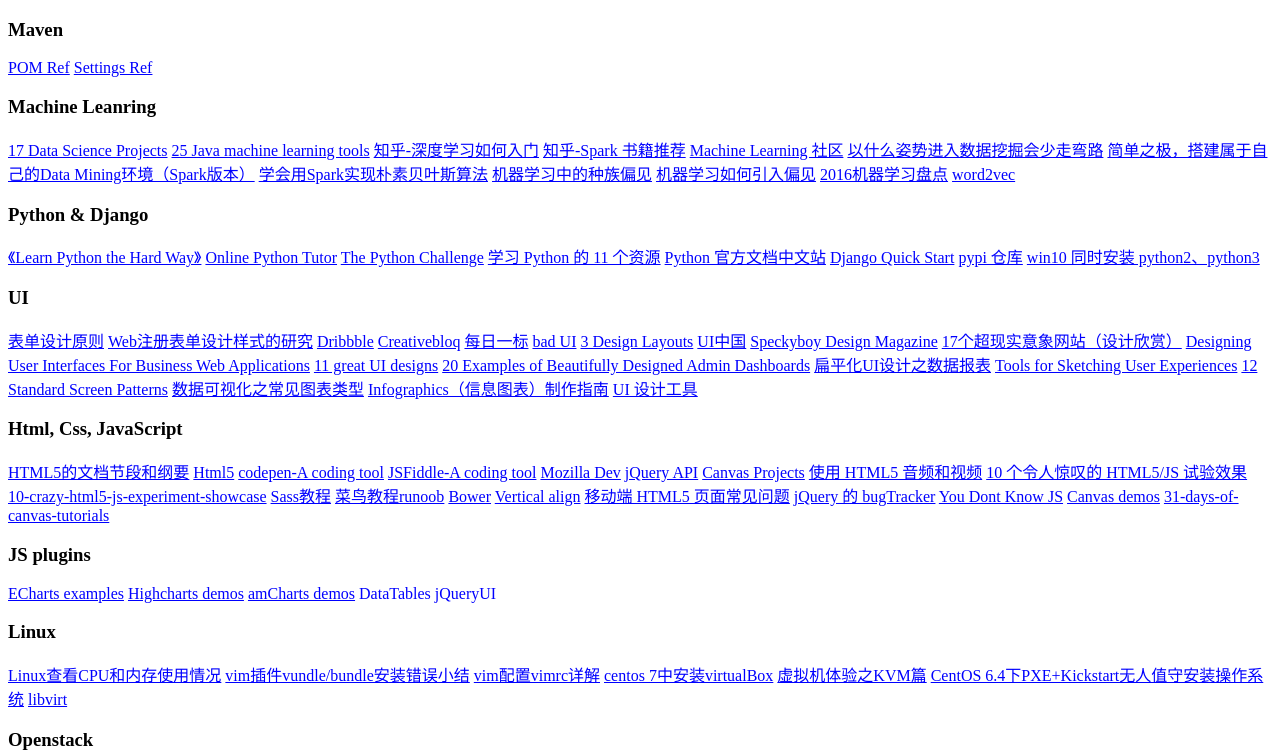
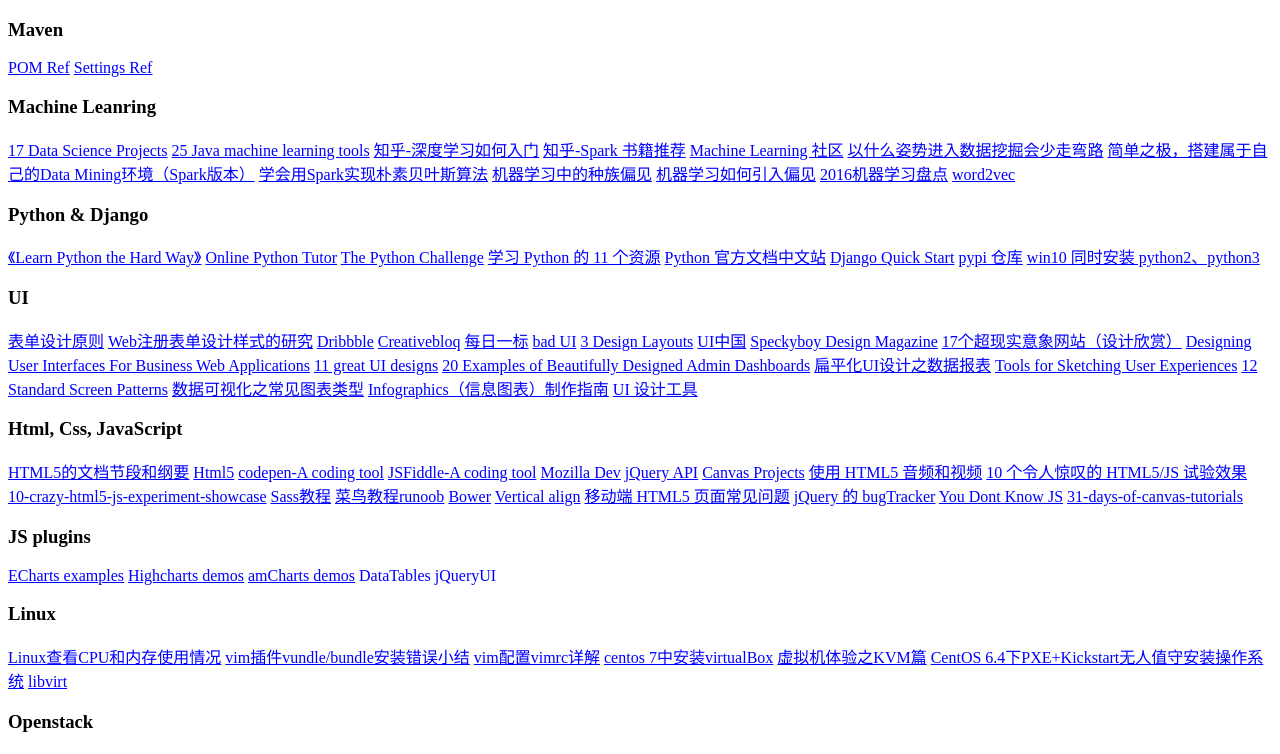
Before and after one commit to AquariusLiu/AquariusLiu.github.io, a plain HTML site: page TODO/urls.html in a window 1280 px wide. Shown: the top 754 px of the page. Drawn offline with Linux system fonts and the light colour scheme.

Commit message:
Add topic

```diff
--- a/TODO/urls.html
+++ b/TODO/urls.html
@@ -81,7 +81,6 @@
       <a href="http://note.rpsh.net/posts/2015/08/27/mobile-web-html-css-faq/">移动端 HTML5 页面常见问题</a>
       <a href="https://bugs.jquery.com/roadmap">jQuery 的 bugTracker</a>
       <a href="https://github.com/getify/You-Dont-Know-JS">You Dont Know JS</a>
-      <a href="http://www.canvasdemos.com/">Canvas demos</a>
       <a href="http://creativejs.com/2011/08/31-days-of-canvas-tutorials/">31-days-of-canvas-tutorials</a>
     </section>
     <section>
```
Also changed, not shown: 1 other file.
